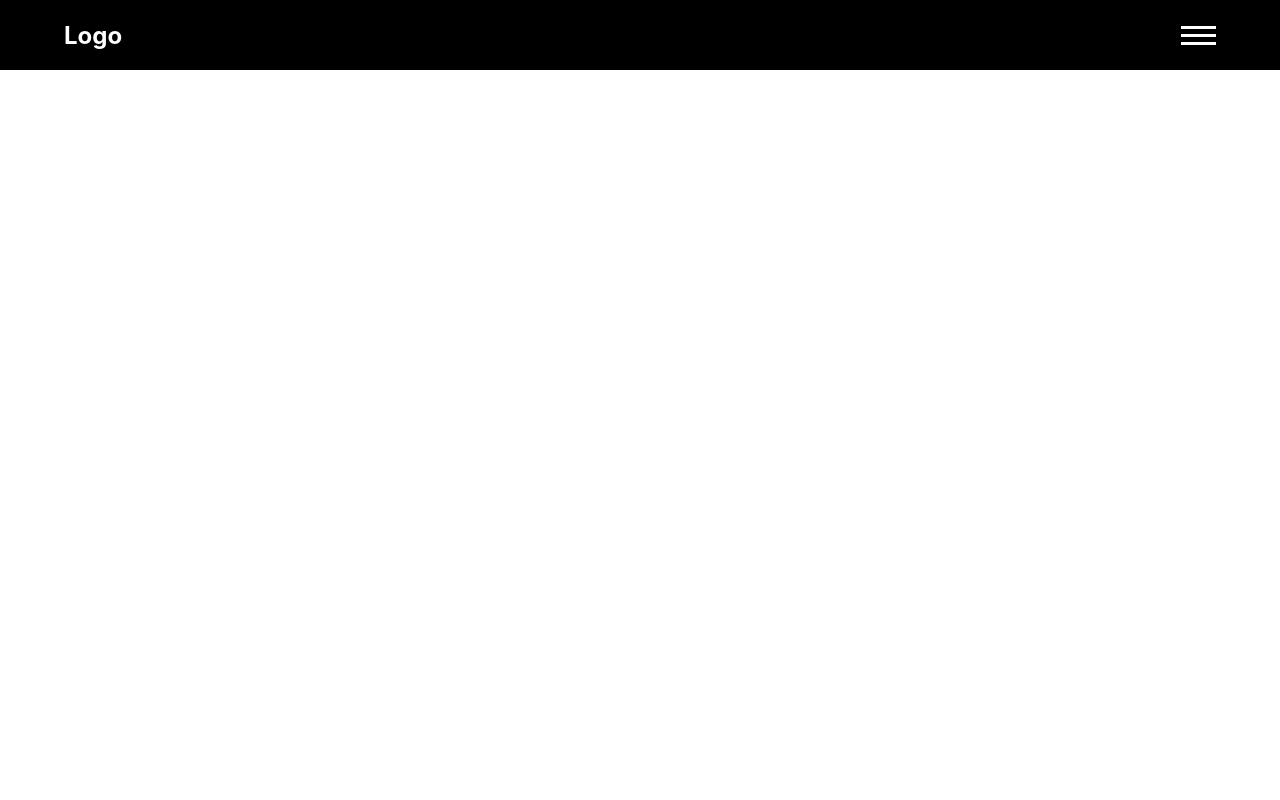
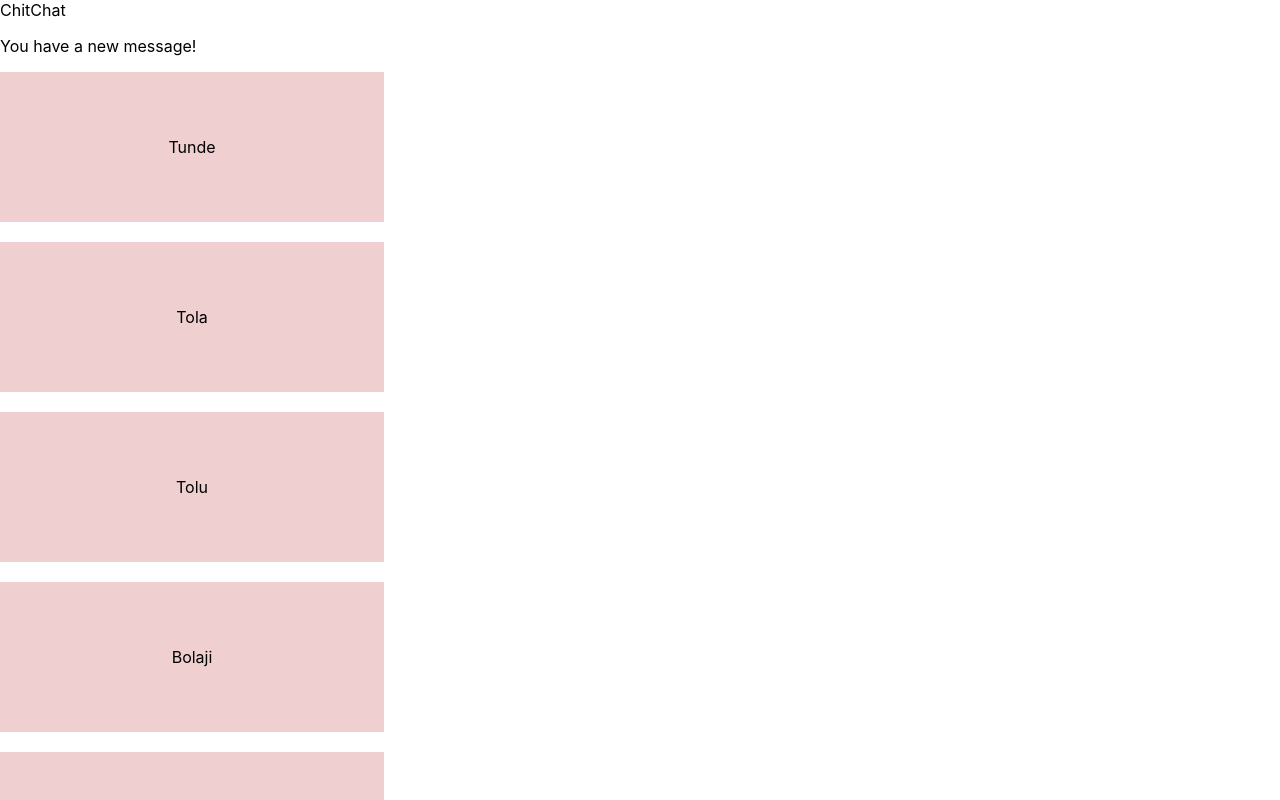
Before and after one commit to tundeph/test-file, a React (Create React App) app: page / in a window 1280 px wide. Shown: the top 800 px of the page. Built offline with nearby package versions, Linux system fonts and the light colour scheme.

Commit message:
Update App.js

```diff
--- a/src/App.js
+++ b/src/App.js
@@ -1,15 +1,17 @@
 import React from "react"
 import "./App.css"
 import "./index.css"
-// import ReactInfiniteScroll from "./1-react-infinite-scroll"
+import ReactInfiniteScroll from "./1-react-infinite-scroll"
 import HamburgerMenu from "./3-hamburger-menu/HamburgerMenu"
-//import TailwindPlayground from "./2-tailwind-playground";
+import TailwindPlayground from "./2-tailwind-playground"
 
 function App() {
   return (
-    //<TailwindPlayground />;
-    // <ReactInfiniteScroll />
-    <HamburgerMenu />
+    <>
+      <TailwindPlayground />
+      <ReactInfiniteScroll />
+      <HamburgerMenu />
+    </>
   )
 }
 
```
